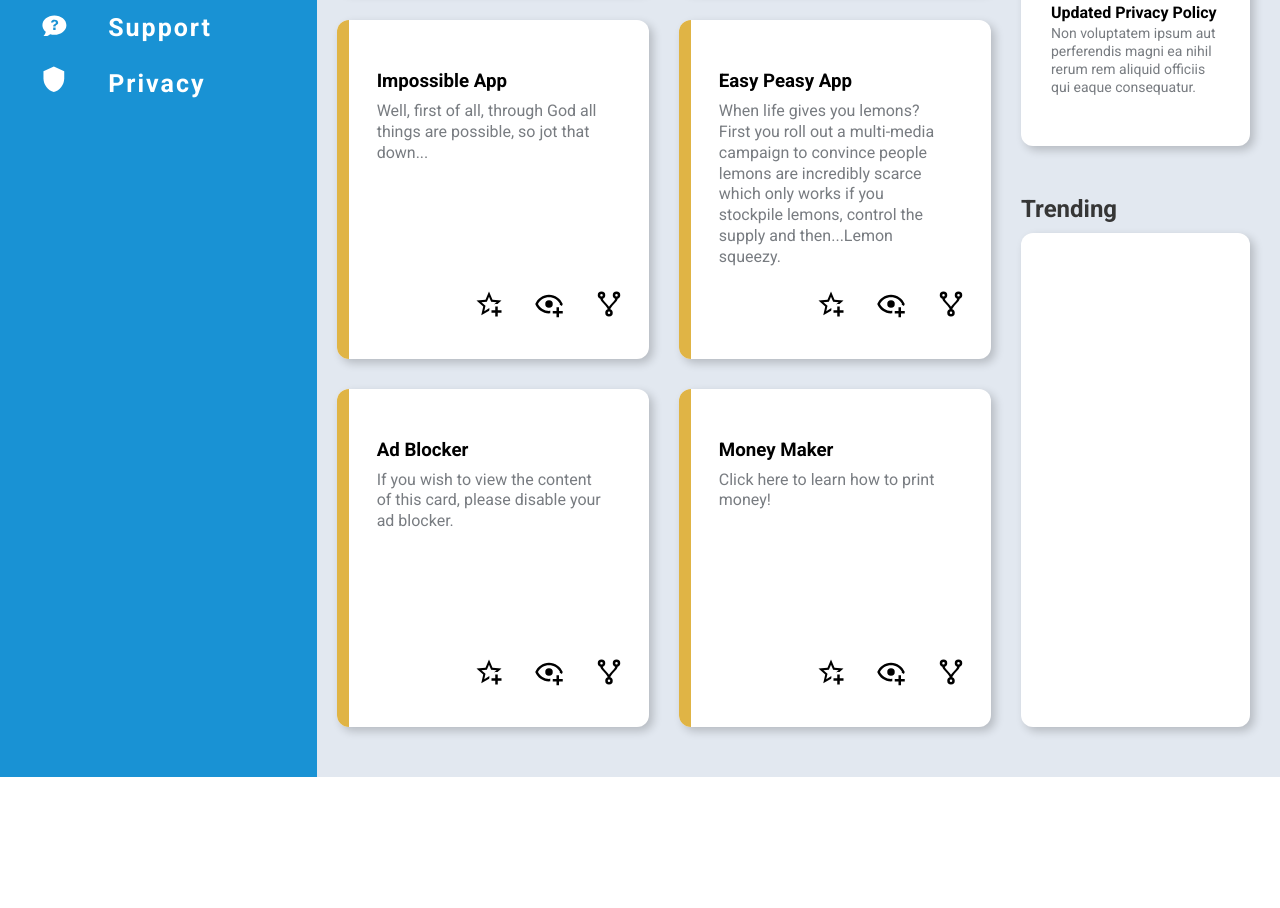
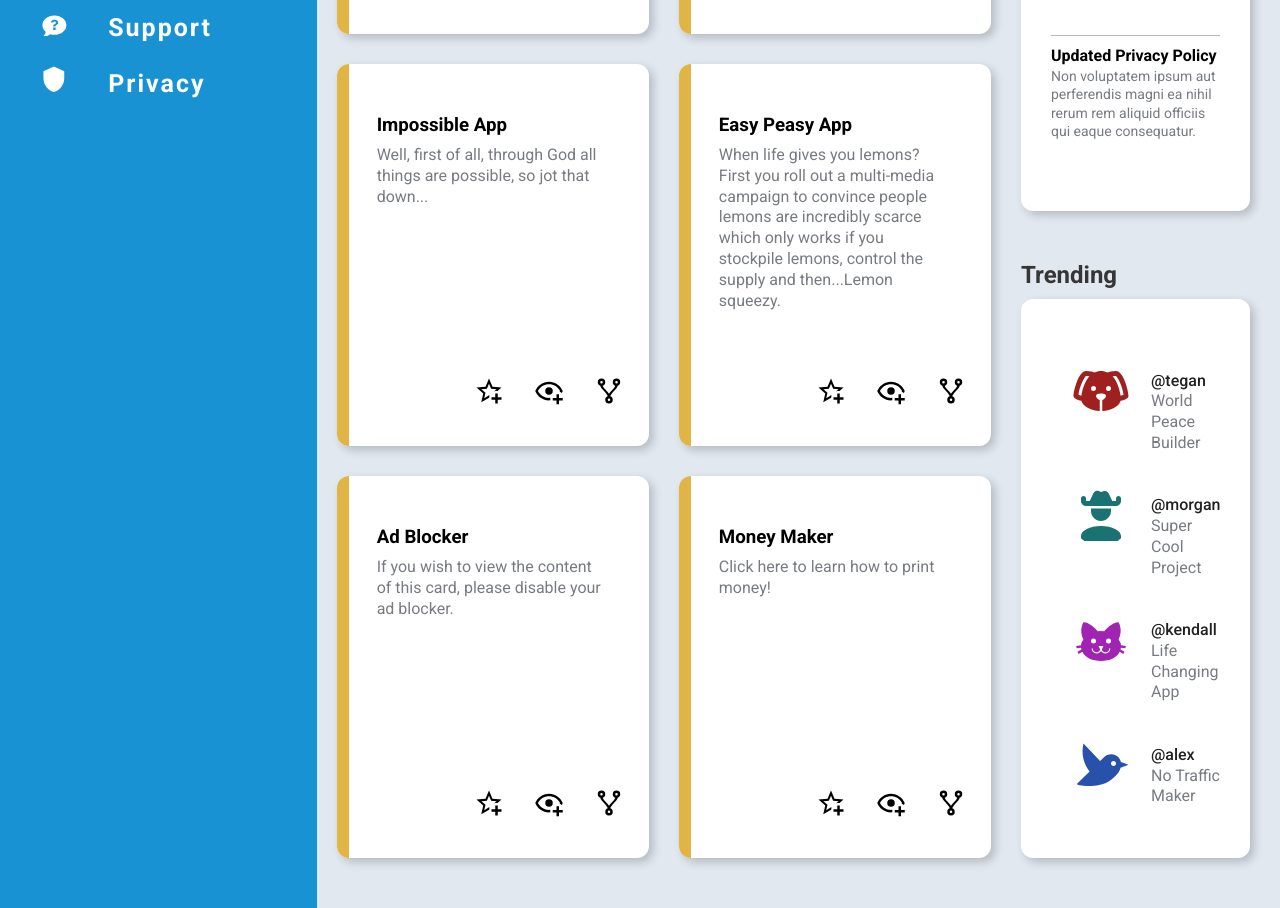
Before and after one commit to paulobrien21/admin-page, a plain HTML site: page index.html in a window 1280 px wide. Shown: the part 566-1474 px from the top of the page. Before the commit the page ends 1343 px from the top, so only its background shows below. Drawn offline with Linux system fonts and the light colour scheme.

Commit message:
- add trending content

```diff
--- a/index.html
+++ b/index.html
@@ -181,7 +181,28 @@
 
                     <h2>Trending</h2>
 
-                <div class="trending-card"></div>
+                <div class="trending-card">
+                    <div class="trending-profile-container trending-1">
+                        <svg class="svg-trend-profile svg-trend-1" xmlns="http://www.w3.org/2000/svg" viewBox="0 0 24 24"><title>dog</title><path d="M18,4C16.29,4 15.25,4.33 14.65,4.61C13.88,4.23 13,4 12,4C11,4 10.12,4.23 9.35,4.61C8.75,4.33 7.71,4 6,4C3,4 1,12 1,14C1,14.83 2.32,15.59 4.14,15.9C4.78,18.14 7.8,19.85 11.5,20V15.72C10.91,15.35 10,14.68 10,14C10,13 12,13 12,13C12,13 14,13 14,14C14,14.68 13.09,15.35 12.5,15.72V20C16.2,19.85 19.22,18.14 19.86,15.9C21.68,15.59 23,14.83 23,14C23,12 21,4 18,4M4.15,13.87C3.65,13.75 3.26,13.61 3,13.5C3.25,10.73 5.2,6.4 6.05,6C6.59,6 7,6.06 7.37,6.11C5.27,8.42 4.44,12.04 4.15,13.87M9,12A1,1 0 0,1 8,11C8,10.46 8.45,10 9,10A1,1 0 0,1 10,11C10,11.56 9.55,12 9,12M15,12A1,1 0 0,1 14,11C14,10.46 14.45,10 15,10A1,1 0 0,1 16,11C16,11.56 15.55,12 15,12M19.85,13.87C19.56,12.04 18.73,8.42 16.63,6.11C17,6.06 17.41,6 17.95,6C18.8,6.4 20.75,10.73 21,13.5C20.75,13.61 20.36,13.75 19.85,13.87Z" /></svg>
+                        <p class="trend-user">@tegan</p>
+                        <p class="trend-tag">World Peace Builder</p>
+                    </div>
+                    <div class="trending-profile-container trending-2">
+                        <svg class="svg-trend-profile svg-trend-2" xmlns="http://www.w3.org/2000/svg" viewBox="0 0 24 24"><title>account-cowboy-hat</title><path d="M20 22H4V20C4 17.8 7.6 16 12 16S20 17.8 20 20M8 9H16V10C16 12.2 14.2 14 12 14S8 12.2 8 10M19 4C18.4 4 18 4.4 18 5V6H16.5L15.1 3C15 2.8 14.9 2.6 14.7 2.5C14.2 2 13.4 1.9 12.7 2.2L12 2.4L11.3 2.1C10.6 1.8 9.8 1.9 9.3 2.4C9.1 2.6 9 2.8 8.9 3L7.5 6H6V5C6 4.4 5.6 4 5 4S4 4.4 4 5V6C4 7.1 4.9 8 6 8H18C19.1 8 20 7.1 20 6V5C20 4.5 19.6 4 19 4Z" /></svg>
+                        <p class="trend-user">@morgan</p>
+                        <p class="trend-tag">Super Cool Project</p>
+                    </div>
+                    <div class="trending-profile-container trending-3">
+                        <svg class="svg-trend-profile svg-trend-3" xmlns="http://www.w3.org/2000/svg" viewBox="0 0 24 24"><title>cat</title><path d="M12,8L10.67,8.09C9.81,7.07 7.4,4.5 5,4.5C5,4.5 3.03,7.46 4.96,11.41C4.41,12.24 4.07,12.67 4,13.66L2.07,13.95L2.28,14.93L4.04,14.67L4.18,15.38L2.61,16.32L3.08,17.21L4.53,16.32C5.68,18.76 8.59,20 12,20C15.41,20 18.32,18.76 19.47,16.32L20.92,17.21L21.39,16.32L19.82,15.38L19.96,14.67L21.72,14.93L21.93,13.95L20,13.66C19.93,12.67 19.59,12.24 19.04,11.41C20.97,7.46 19,4.5 19,4.5C16.6,4.5 14.19,7.07 13.33,8.09L12,8M9,11A1,1 0 0,1 10,12A1,1 0 0,1 9,13A1,1 0 0,1 8,12A1,1 0 0,1 9,11M15,11A1,1 0 0,1 16,12A1,1 0 0,1 15,13A1,1 0 0,1 14,12A1,1 0 0,1 15,11M11,14H13L12.3,15.39C12.5,16.03 13.06,16.5 13.75,16.5A1.5,1.5 0 0,0 15.25,15H15.75A2,2 0 0,1 13.75,17C13,17 12.35,16.59 12,16V16H12C11.65,16.59 11,17 10.25,17A2,2 0 0,1 8.25,15H8.75A1.5,1.5 0 0,0 10.25,16.5C10.94,16.5 11.5,16.03 11.7,15.39L11,14Z" /></svg>
+                        <p class="trend-user">@kendall</p>
+                        <p class="trend-tag">Life Changing App</p>
+                    </div>
+                    <div class="trending-profile-container trending-4">
+                        <svg class="svg-trend-profile svg-trend-4" xmlns="http://www.w3.org/2000/svg" viewBox="0 0 24 24"><title>bird</title><path d="M23 11.5L19.95 10.37C19.69 9.22 19.04 8.56 19.04 8.56C17.4 6.92 14.75 6.92 13.11 8.56L11.63 10.04L5 3C4 7 5 11 7.45 14.22L2 19.5C2 19.5 10.89 21.5 16.07 17.45C18.83 15.29 19.45 14.03 19.84 12.7L23 11.5M17.71 11.72C17.32 12.11 16.68 12.11 16.29 11.72C15.9 11.33 15.9 10.7 16.29 10.31C16.68 9.92 17.32 9.92 17.71 10.31C18.1 10.7 18.1 11.33 17.71 11.72Z" /></svg>
+                        <p class="trend-user">@alex</p>
+                        <p class="trend-tag">No Traffic Maker</p>
+                    </div>
+                </div>
             </div>
         </div>
     </div>
--- a/style.css
+++ b/style.css
@@ -190,6 +190,31 @@ html, body {
     padding:30px;
 
 }
+.trending-card{
+    display: grid;
+    grid-template-rows: repeat(4, 1fr);
+    padding-left: 30px;
+    padding-right: 30px;
+    padding-top: 30px;
+    padding-bottom: 30px;
+}
+.trending-profile-container{
+    display: grid;
+    grid-template-columns: 100px auto;
+    grid-template-rows: 1fr 1fr;
+}
+.trend-user{
+    align-self: end;
+    padding:0;
+    margin:0;
+    font-weight: 500;
+    color: rgb(34, 34, 34);
+}
+.trend-tag{
+    align-self: baseline;
+    padding:0;
+    margin:0;
+}
 .content h2{
     max-height: fit-content;
     margin-bottom: -20px;
@@ -275,3 +300,23 @@ p{
     height: 60px;
     fill: rgb(228, 199, 38);
 }
+.svg-trend-profile{
+    height: 60px;
+    width: 60px;
+    grid-area: 1 / 1 / 3 / 2;
+    justify-self: center;
+    align-self: center;
+    border-radius: 100%;
+}
+.svg-trend-1{
+    fill: rgb(160, 31, 31);
+}
+.svg-trend-2{
+    fill: rgb(26, 114, 114);
+}
+.svg-trend-3{
+    fill: rgb(160, 36, 177);
+}
+.svg-trend-4{
+    fill: rgb(40, 81, 172);
+}
```
